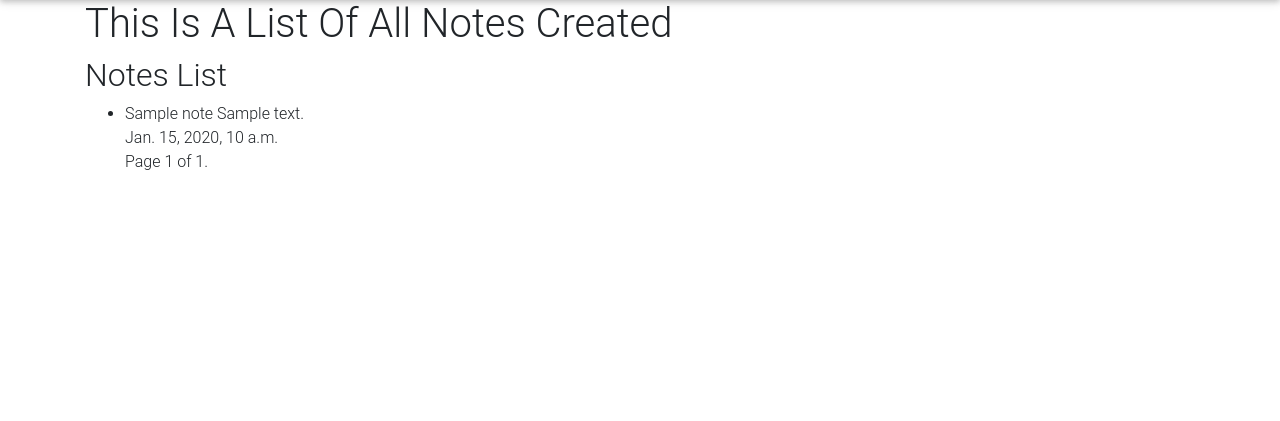
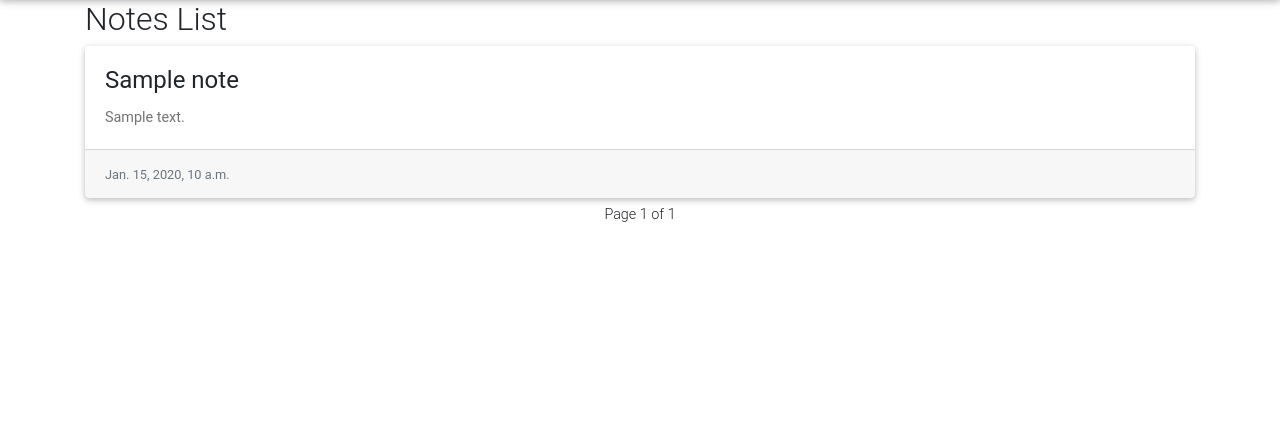
Before and after one commit to vijaygenius123/django_notes_app, a Django app: page /notes/ in a window 1280 px wide. Shown: the part 56-477 px from the top of the page. Run offline with Django 3.2, Linux system fonts and the light colour scheme; tables that the repository leaves empty hold one stand-in row (values such as "Sample post"); some libraries are stand-ins or nearby versions.

Commit message:
Made CSS Changes For Pagination

```diff
--- a/notes/templates/notes/create.html
+++ b/notes/templates/notes/create.html
@@ -1,7 +1,7 @@
 {% extends 'base.html' %}
 
 {% block content %}
-<h1>Create Your Note Here</h1>
+<h2>Create Your Note Here</h2>
 
 <form class="text-center border border-light p-5" action="{% url 'create' %}" method="POST">
     {% csrf_token %}
--- a/notes/templates/notes/list.html
+++ b/notes/templates/notes/list.html
@@ -5,41 +5,49 @@ List Notes
 {% endblock %}
 
 {% block content %}
-<h1>This Is A List Of All Notes Created</h1>
 <h2>Notes List</h2>
 
-<ul>
+<div class="card-deck">
     {% for note in notes %}
-
-    <li>
-        <div>
-            {{note.title}}
-            {{note.content}}
+    <div class="card">
+        <div class="card-body">
+            <h4 class="card-title">{{note.title}}</h4>
+            <p class="card-text">{{note.content}}</p>
+        </div>
+        <div class="card-footer">
+            <p class="card-text">
+                <small class="text-muted">
+                    {{note.created_at}}
+                </small>
+            </p>
         </div>
         <div>
-            {{note.created_at}}
         </div>
-    </li>
+    </div>
     {% endfor %}
+</div>
 
-    <div class="pagination">
-        <span class="step-links">
-            {% if notes.has_previous %}
-            <a href="?page=1">&laquo; first</a>
-            <a href="?page={{ notes.previous_page_number }}">previous</a>
-            {% endif %}
+<nav aria-label="Page navigation example">
+    <ul class="pagination pg-blue justify-content-center">
+        {% if notes.has_previous %}
+        <li class="page-item">
+            <a class="page-link" tabindex="-1" href="?page={{ notes.previous_page_number }}">Previous</a>
+        </li>
+        {% endif %}
 
-            <span class="current">
-                Page {{ notes.number }} of {{ notes.paginator.num_pages }}.
-            </span>
+
+        <li class="page-item">
+            <a class="page-link">Page {{ notes.number }} of {{ notes.paginator.num_pages }}</a>
+        </li>
+        <span class="current">
 
             {% if notes.has_next %}
-            <a href="?page={{ notes.next_page_number }}">next</a>
-            <a href="?page={{ notes.paginator.num_pages }}">last &raquo;</a>
-            {% endif %}
+            <li class="page-item">
+                <a class="page-link" tabindex="-1" href="?page={{ notes.next_page_number }}">Next</a>
+                {% endif %}
         </span>
-    </div>
-</ul>
+    </ul>
+</nav>
 {% endblock content %}
 
 
--- a/notes/views.py
+++ b/notes/views.py
@@ -13,7 +13,7 @@ def list(request):
     else:
         notes = Note.objects.all().order_by('created_at')
 
-    paginator = Paginator(notes, 5)
+    paginator = Paginator(notes, 3)
     page_number = request.GET.get('page')
     page_obj = paginator.get_page(page_number)
     return render(request,'notes/list.html',{'notes':page_obj})
```
